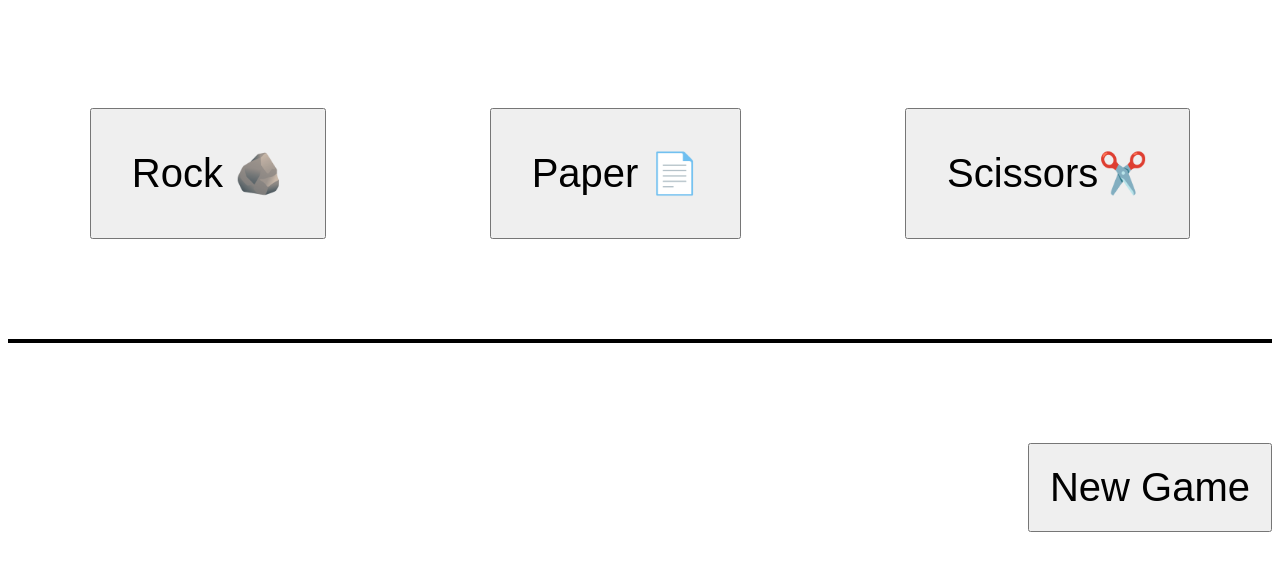
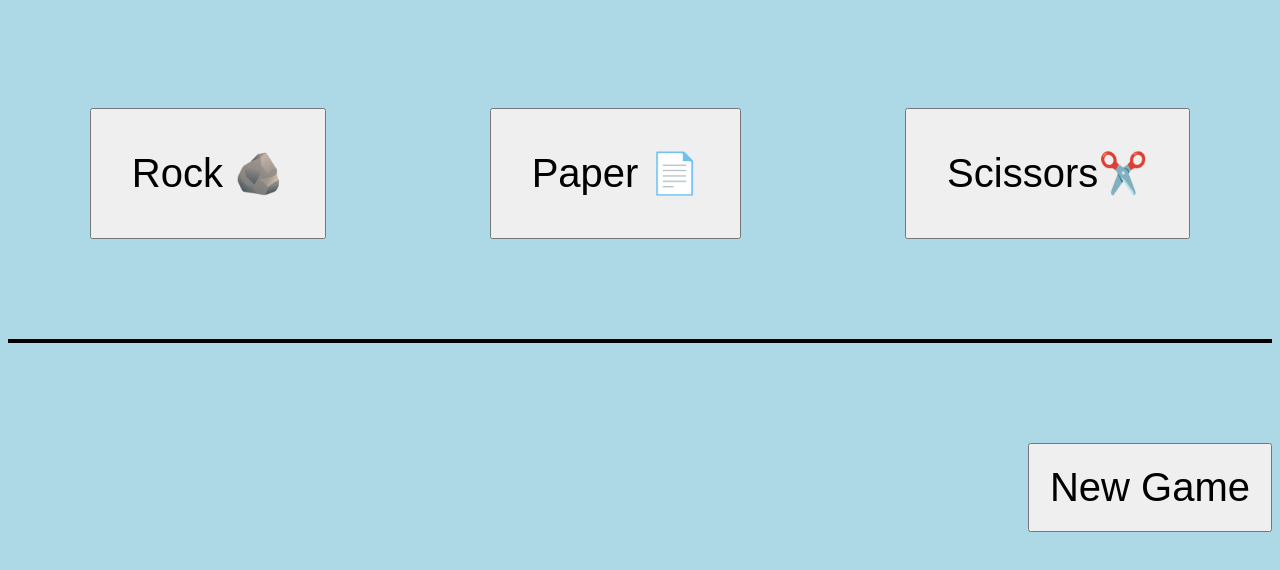
Before and after one commit to xKChan/rockPaperScissors, a plain HTML site: page index.html in a window 1280 px wide. Drawn offline with Linux system fonts and the light colour scheme.

Commit message:
added color to background and background of results box

```diff
--- a/style.css
+++ b/style.css
@@ -24,9 +24,14 @@ margin-top: 100px;
   margin-top: 100px;
   font-size: 20px;
   border: solid black 2px;
+  background-color: lightgrey;
 }
 
 .winner {
   font-weight: bolder;
   font-size: 22px;
 }
+
+html {
+  background-color: #ADD8E6;
+}
```
